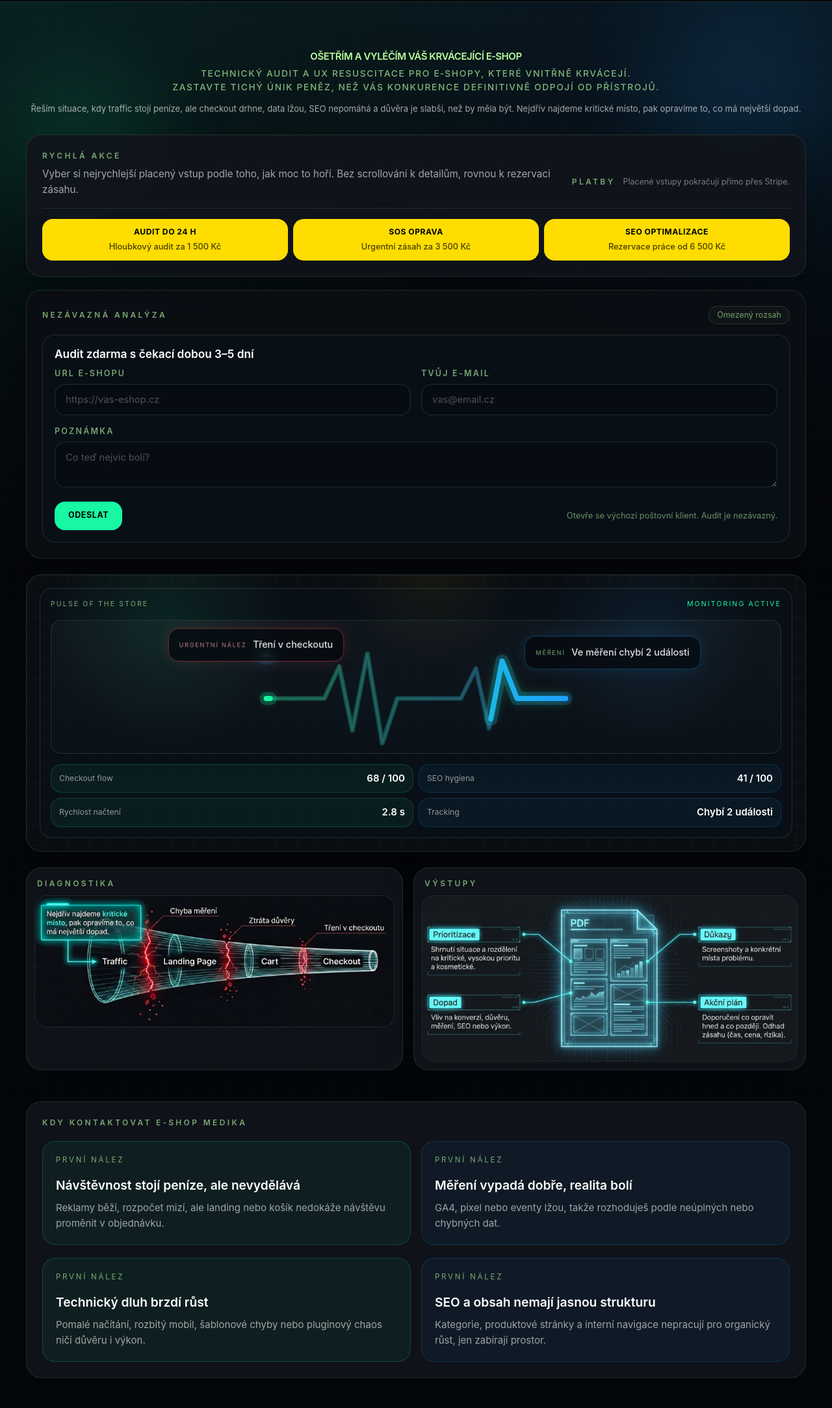
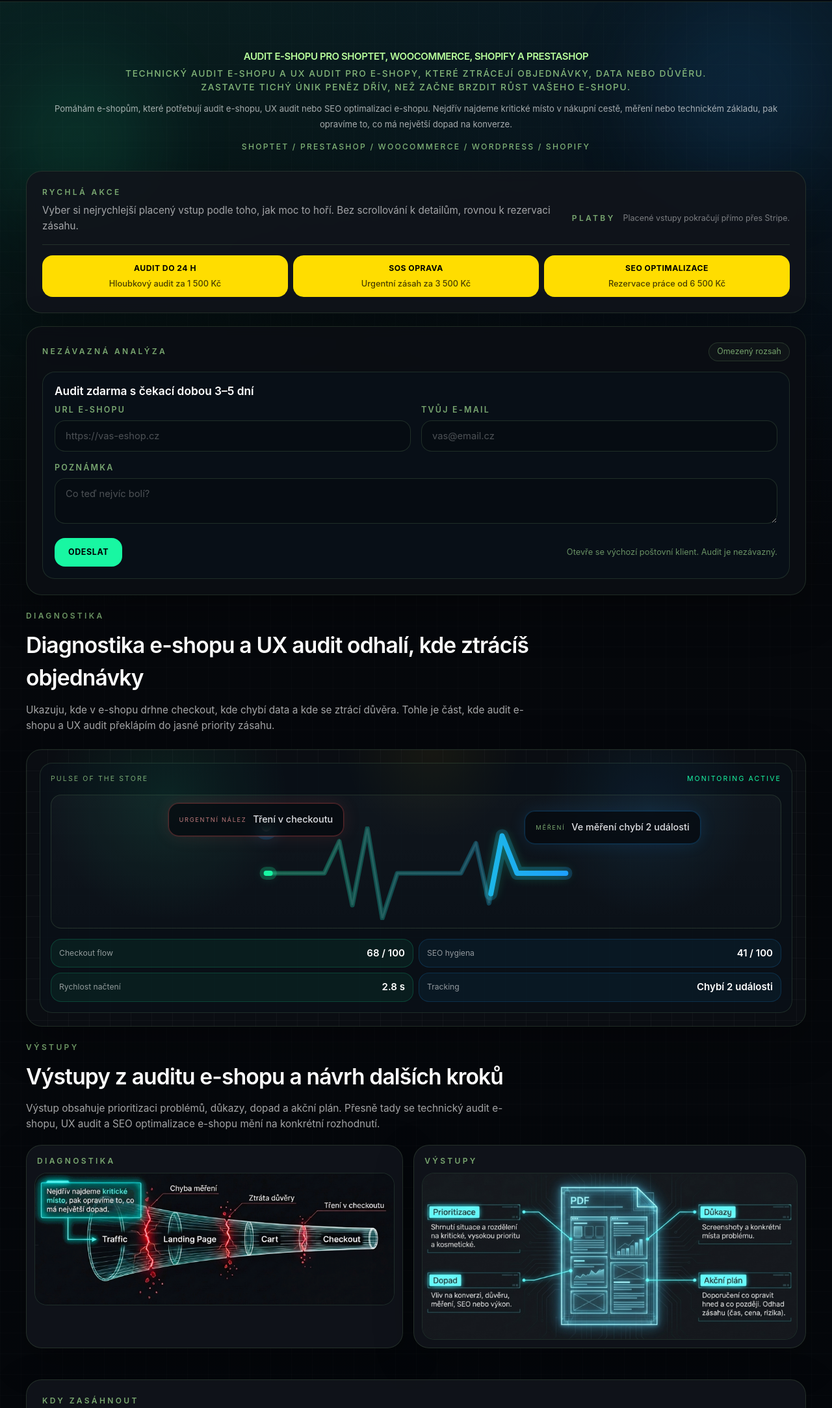
Before and after one commit to lb-ship-it/e-shop-medic, an Astro site: page / in a window 1280 px wide. Shown: the part 72-2239 px from the top of the page at 65% size. Built offline with nearby package versions, Linux system fonts and the light colour scheme; Astro itself is replaced by a stand-in of ours.

Commit message:
Strengthen homepage SEO structure and indexing

```diff
--- a/src/data/site.ts
+++ b/src/data/site.ts
@@ -14,6 +14,14 @@ export const site = {
     name: "E-shop Medic",
     domain: "witdesign.cz",
     siteUrl: "https://witdesign.cz",
+    seoTitle: "Audit e-shopu, UX audit a rychlé zásahy | E-shop Medic",
+    seoDescription:
+      "Audit e-shopu, UX audit a SEO optimalizace e-shopu pro Shoptet, WooCommerce, Shopify a PrestaShop. Odhalím, kde e-shop ztrácí konverze, data a důvěru.",
+    heroSeoTitle: "Audit e-shopu pro Shoptet, WooCommerce, Shopify a PrestaShop",
+    heroSeoLead:
+      "Technický audit e-shopu a UX audit pro e-shopy, které ztrácejí objednávky, data nebo důvěru. Zastavte tichý únik peněz dřív, než začne brzdit růst vašeho e-shopu.",
+    heroSeoBody:
+      "Pomáhám e-shopům, které potřebují audit e-shopu, UX audit nebo SEO optimalizaci e-shopu. Nejdřív najdeme kritické místo v nákupní cestě, měření nebo technickém základu, pak opravíme to, co má největší dopad na konverze.",
     title: "E‑shop Medic | Diagnostika a rychlé zásahy pro e‑shopy",
     description:
       "Diagnostika, stabilizace a rychlé zásahy pro e‑shopy, které chtějí růst bez slepých míst.",
--- a/src/layouts/BaseLayout.astro
+++ b/src/layouts/BaseLayout.astro
@@ -9,6 +9,7 @@ import "../styles/global.css";
 interface Props {
   title?: string;
   description?: string;
+  robots?: string;
   path?: string;
   structuredData?: Record<string, unknown> | Array<Record<string, unknown>>;
 }
@@ -16,6 +17,7 @@ interface Props {
 const {
   title = site.brand.title,
   description = site.brand.description,
+  robots,
   path = "/",
   structuredData,
 } = Astro.props;
@@ -61,6 +63,7 @@ const ldPayload = Array.isArray(structuredData)
     <meta name="viewport" content="width=device-width, initial-scale=1.0" />
     <title>{title}</title>
     <meta name="description" content={description} />
+    {robots && <meta name="robots" content={robots} />}
     <link rel="canonical" href={canonical} />
     <meta name="generator" content={Astro.generator} />
     <meta property="og:type" content="website" />
@@ -94,9 +97,9 @@ const ldPayload = Array.isArray(structuredData)
 
         <div class="flex flex-col w-full p-5 sm:p-8 pt-4 sm:pt-6 overflow-y-auto grow">
 
-          <h1 id="payment-intake-title" class="w-full text-[1.18rem] font-semibold tracking-tight text-[#90EE90] whitespace-normal md:text-[1.55rem] m-0" style="word-break: normal !important; overflow-wrap: break-word !important;">
+          <h2 id="payment-intake-title" class="w-full text-[1.18rem] font-semibold tracking-tight text-[#90EE90] whitespace-normal md:text-[1.55rem] m-0" style="word-break: normal !important; overflow-wrap: break-word !important;">
             Nejdřív potřebuji podklady pro servis e-shopu.
-          </h1>
+          </h2>
 
           <p class="mt-2 w-full text-[0.86rem] text-gray-300 leading-snug whitespace-normal md:mt-3 md:text-[0.94rem] md:leading-6" style="word-break: normal !important; overflow-wrap: break-word !important;">
             Vyplň prosím všechna pole. Hned potom tě pustím na Stripe platbu pro vybranou službu.
--- a/src/pages/blog.astro
+++ b/src/pages/blog.astro
@@ -3,7 +3,7 @@ import BaseLayout from "../layouts/BaseLayout.astro";
 import { site } from "../data/site";
 ---
 
-<BaseLayout title={`Blog | ${site.brand.name}`} description="Krátké poznámky k UX, výkonu a důvěře e‑shopů." path="/blog">
+<BaseLayout title={`Blog | ${site.brand.name}`} description="Krátké poznámky k UX, výkonu a důvěře e‑shopů." robots="noindex,follow" path="/blog">
   <main class="shell py-10 md:py-14">
     <section class="panel-strong p-5 md:p-8">
       <p class="eyebrow">Blog</p>
--- a/src/pages/index.astro
+++ b/src/pages/index.astro
@@ -8,12 +8,13 @@ const extraServices = site.services.slice(3);
 const featuredSymptoms = site.symptoms.slice(0, 2);
 const extraSymptoms = site.symptoms.slice(2);
 const diagnosticPulsePath = "M0 50 H40 L62 50 L78 16 L92 84 L108 2 L124 98 L140 50 H188 L208 50 L224 18 L238 82 L252 10 L268 50 H320";
-const [heroHeadlineLead, ...heroHeadlineTail] = site.brand.heroLead.split(". ");
+const [heroHeadlineLead, ...heroHeadlineTail] = site.brand.heroSeoLead.split(". ");
 const heroHeadline = heroHeadlineLead.endsWith(".") ? heroHeadlineLead : `${heroHeadlineLead}.`;
 const heroHeadlineSupport = heroHeadlineTail.join(". ").trim();
+const heroPlatforms = site.platforms.join(" / ");
 ---
 
-<BaseLayout path="/">
+<BaseLayout title={site.brand.seoTitle} description={site.brand.seoDescription} path="/">
   <main class="relative overflow-hidden pb-12 md:pb-16">
     <div class="absolute inset-0 mesh opacity-55"></div>
     <div class="absolute left-0 top-24 h-60 w-60 rounded-full bg-[color:var(--green)]/10 blur-3xl"></div>
@@ -21,19 +22,22 @@ const heroHeadlineSupport = heroHeadlineTail.join(". ").trim();
 
     <section class="hero-top-offset shell relative">
       <div class="mx-auto max-w-6xl text-center xl:max-w-none">
-        <p class="mx-auto max-w-[24ch] text-[0.72rem] font-semibold uppercase leading-[1.05] tracking-[-0.03em] text-[#b8ff9b] md:max-w-[32ch] md:text-[0.86rem] xl:max-w-none xl:text-[0.94rem] xl:whitespace-nowrap">
-          {site.brand.heroTitle}
+        <p class="mx-auto max-w-[28ch] text-[0.72rem] font-semibold uppercase leading-[1.05] tracking-[-0.03em] text-[#b8ff9b] md:max-w-[42ch] md:text-[0.86rem] xl:max-w-none xl:text-[0.94rem]">
+          {site.brand.heroSeoTitle}
         </p>
-        <h1 class="hero-claim mx-auto mt-2.5 max-w-6xl xl:whitespace-nowrap">
+        <h1 class="hero-claim mx-auto mt-2.5 max-w-6xl">
           {heroHeadline}
         </h1>
         {heroHeadlineSupport && (
-          <p class="hero-claim mx-auto mt-1 max-w-6xl xl:whitespace-nowrap">
+          <p class="hero-claim mx-auto mt-1 max-w-6xl">
             {heroHeadlineSupport}
           </p>
         )}
-        <p class="mx-auto mt-3 max-w-5xl text-[0.74rem] leading-5 text-white/64 md:text-[0.82rem] md:leading-6 xl:max-w-none xl:text-[0.82rem] xl:whitespace-nowrap">
-          {site.brand.heroBody}
+        <p class="mx-auto mt-3 max-w-5xl text-[0.74rem] leading-5 text-white/64 md:text-[0.82rem] md:leading-6 xl:max-w-6xl xl:text-[0.82rem]">
+          {site.brand.heroSeoBody}
+        </p>
+        <p class="mx-auto mt-3.5 max-w-5xl text-[0.7rem] font-medium uppercase tracking-[0.18em] text-[color:var(--green-soft)]/88 md:text-[0.76rem]">
+          {heroPlatforms}
         </p>
       </div>
 
@@ -150,8 +154,15 @@ const heroHeadlineSupport = heroHeadlineTail.join(". ").trim();
       </div>
 
       <div class="mt-6">
+        <div class="space-y-6">
+          <div class="max-w-4xl">
+            <p class="eyebrow">Diagnostika</p>
+            <h2 class="section-title mt-3">Diagnostika e-shopu a UX audit odhalí, kde ztrácíš objednávky</h2>
+            <p class="mt-3 max-w-3xl text-[0.9rem] leading-6 text-white/64 md:text-[0.96rem]">
+              Ukazuju, kde v e-shopu drhne checkout, kde chybí data a kde se ztrácí důvěra. Tohle je část, kde audit e-shopu a UX audit překlápím do jasné priority zásahu.
+            </p>
+          </div>
 
-        <div class="space-y-6">
           <div class="panel-strong hero-noise mesh relative overflow-hidden p-4 md:p-5">
             <div class="soft-outline rounded-[1.2rem] border bg-[#091018]/90 p-3 md:p-4">
               <div class="soft-caption flex items-center justify-between text-[0.66rem] uppercase tracking-[0.2em]">
@@ -200,7 +211,16 @@ const heroHeadlineSupport = heroHeadlineTail.join(". ").trim();
             </div>
           </div>
 
-          <div class="grid gap-3 md:gap-4 lg:grid-cols-[0.98fr_1.02fr]">
+          <div>
+            <div class="mb-5 max-w-4xl">
+              <p class="eyebrow">Výstupy</p>
+              <h2 class="section-title mt-3">Výstupy z auditu e-shopu a návrh dalších kroků</h2>
+              <p class="mt-3 max-w-3xl text-[0.9rem] leading-6 text-white/64 md:text-[0.96rem]">
+                Výstup obsahuje prioritizaci problémů, důkazy, dopad a akční plán. Přesně tady se technický audit e-shopu, UX audit a SEO optimalizace e-shopu mění na konkrétní rozhodnutí.
+              </p>
+            </div>
+
+            <div class="grid gap-3 md:gap-4 lg:grid-cols-[0.98fr_1.02fr]">
             <figure class="panel overflow-hidden p-2 md:p-3">
               <button
                 type="button"
@@ -242,6 +262,7 @@ const heroHeadlineSupport = heroHeadlineTail.join(". ").trim();
                 </div>
               </button>
             </figure>
+            </div>
           </div>
         </div>
       </div>
@@ -250,7 +271,11 @@ const heroHeadlineSupport = heroHeadlineTail.join(". ").trim();
     <section class="section-anchor-offset symptoms-section shell mt-10 md:mt-12">
       <div class="panel p-4 md:p-6">
         <div class="mb-5 max-w-3xl">
-          <p class="eyebrow">Kdy kontaktovat e‑shop medika</p>
+          <p class="eyebrow">Kdy zasáhnout</p>
+          <h2 class="section-title mt-3">Kdy kontaktovat e-shop medika</h2>
+          <p class="mt-3 text-[0.9rem] leading-6 text-white/64 md:text-[0.96rem]">
+            Typické situace, kdy dává smysl audit e-shopu, UX audit nebo rychlý technický zásah. Pokud se poznáš v některém z bodů níže, e-shop už pravděpodobně ztrácí konverze.
+          </p>
         </div>
 
         <div class="grid gap-4 md:grid-cols-2">
@@ -305,6 +330,9 @@ const heroHeadlineSupport = heroHeadlineTail.join(". ").trim();
       <div class="mb-6">
         <p class="eyebrow">CENÍK</p>
         <h2 class="section-title mt-3">SLUŽBY</h2>
+        <p class="mt-3 max-w-3xl text-[0.9rem] leading-6 text-white/64 md:text-[0.96rem]">
+          Audit e-shopu, UX audit, SEO optimalizace e-shopu a rychlé zásahy pro Shoptet, WooCommerce, Shopify, PrestaShop i WordPress.
+        </p>
       </div>
 
       <div class="panel-strong p-4 md:p-6">
--- a/src/pages/portfolio.astro
+++ b/src/pages/portfolio.astro
@@ -3,7 +3,7 @@ import BaseLayout from "../layouts/BaseLayout.astro";
 import { site } from "../data/site";
 ---
 
-<BaseLayout title={`Portfolio | ${site.brand.name}`} description="Přehled anonymizovaných typů zásahů." path="/portfolio">
+<BaseLayout title={`Portfolio | ${site.brand.name}`} description="Přehled anonymizovaných typů zásahů." robots="noindex,follow" path="/portfolio">
   <main class="shell py-10 md:py-14">
     <section class="panel-strong p-5 md:p-8">
       <p class="eyebrow">Portfolio</p>
```
